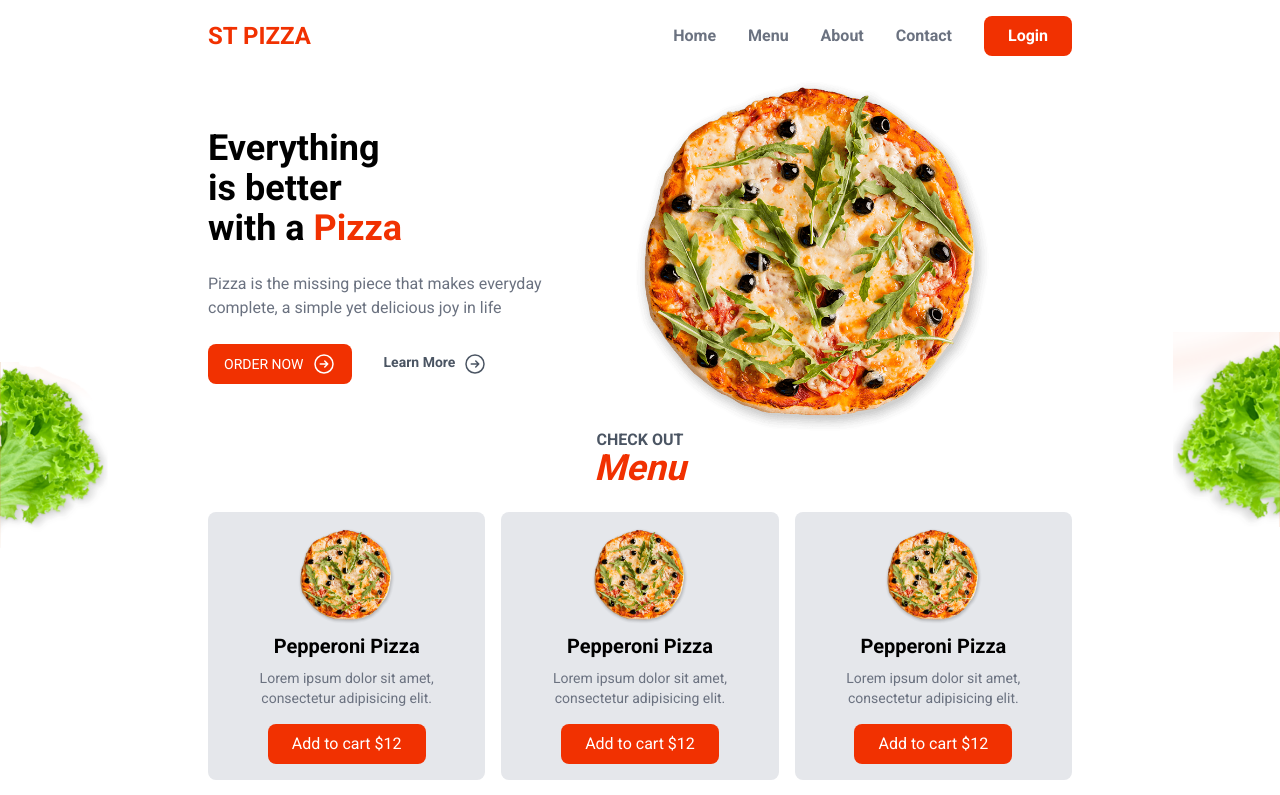
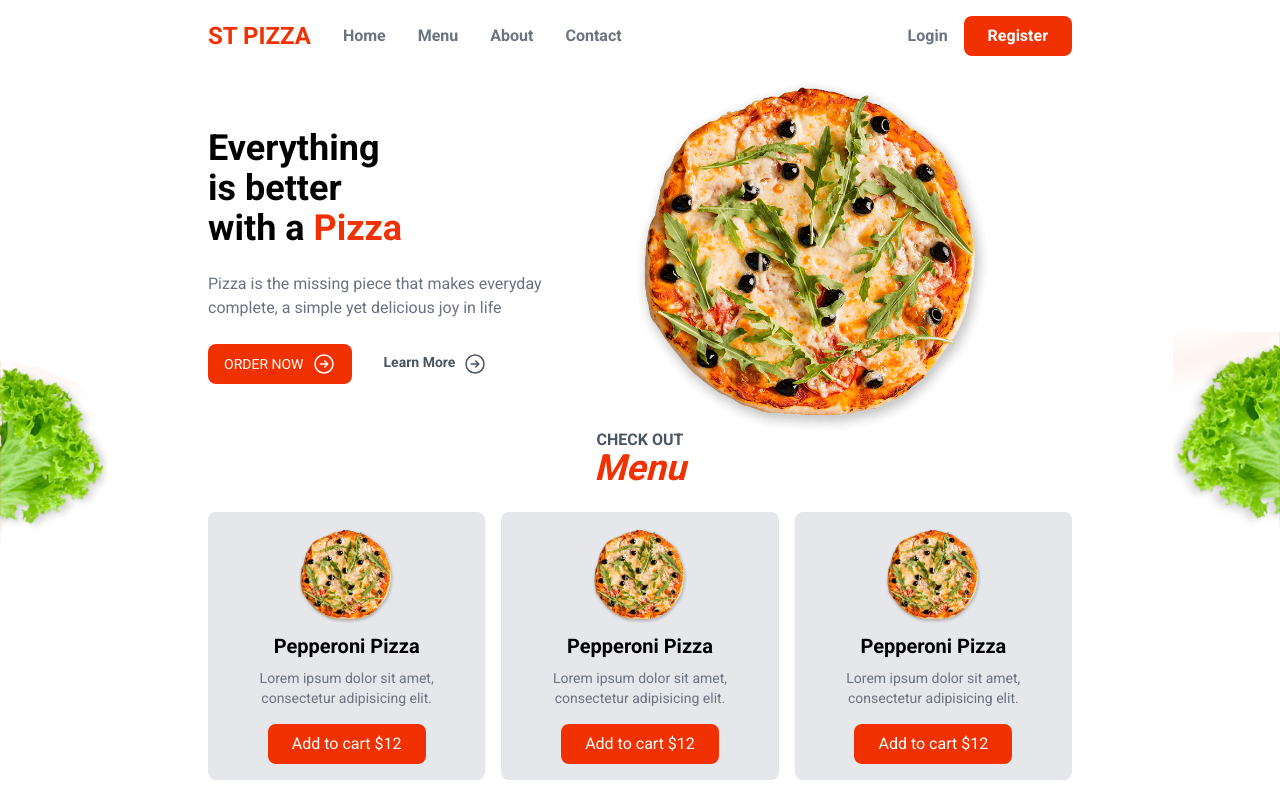
Before and after one commit to vvu060/food-delivery-app, a Next.js app: page / in a window 1280 px wide. Shown: the top 795 px of the page. Built offline with nearby package versions, Linux system fonts and the light colour scheme.

Commit message:
layout fixes

```diff
--- a/src/components/layout/Header.tsx
+++ b/src/components/layout/Header.tsx
@@ -3,16 +3,22 @@
 const Header = () => {
   return (
     <header className='flex items-center justify-between'>
-      <Link className='text-primary font-semibold text-2xl' href=''>
-        ST PIZZA
-      </Link>
       <nav className='flex items-center gap-8 text-gray-500 font-semibold'>
+        <Link className='text-primary font-semibold text-2xl' href=''>
+          ST PIZZA
+        </Link>
         <Link href=''>Home</Link>
         <Link href=''>Menu</Link>
         <Link href=''>About</Link>
         <Link href=''>Contact</Link>
-        <Link className='bg-primary text-white px-6 py-2 rounded-lg' href=''>
-          Login
+      </nav>
+      <nav className='flex items-center gap-4 text-gray-500 font-semibold'>
+        <Link href='/login'>Login</Link>
+        <Link
+          href='/register'
+          className='bg-primary text-white px-6 py-2 rounded-lg'
+        >
+          Register
         </Link>
       </nav>
     </header>
```
